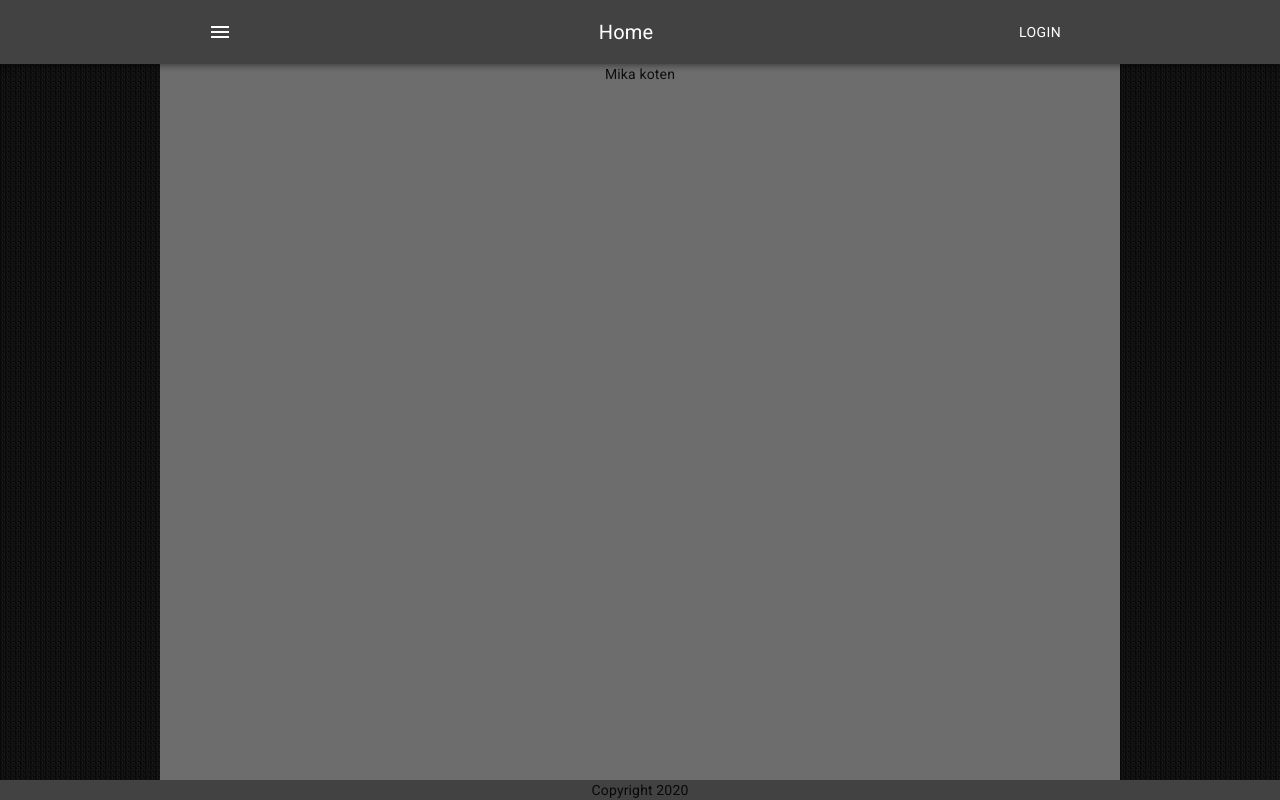
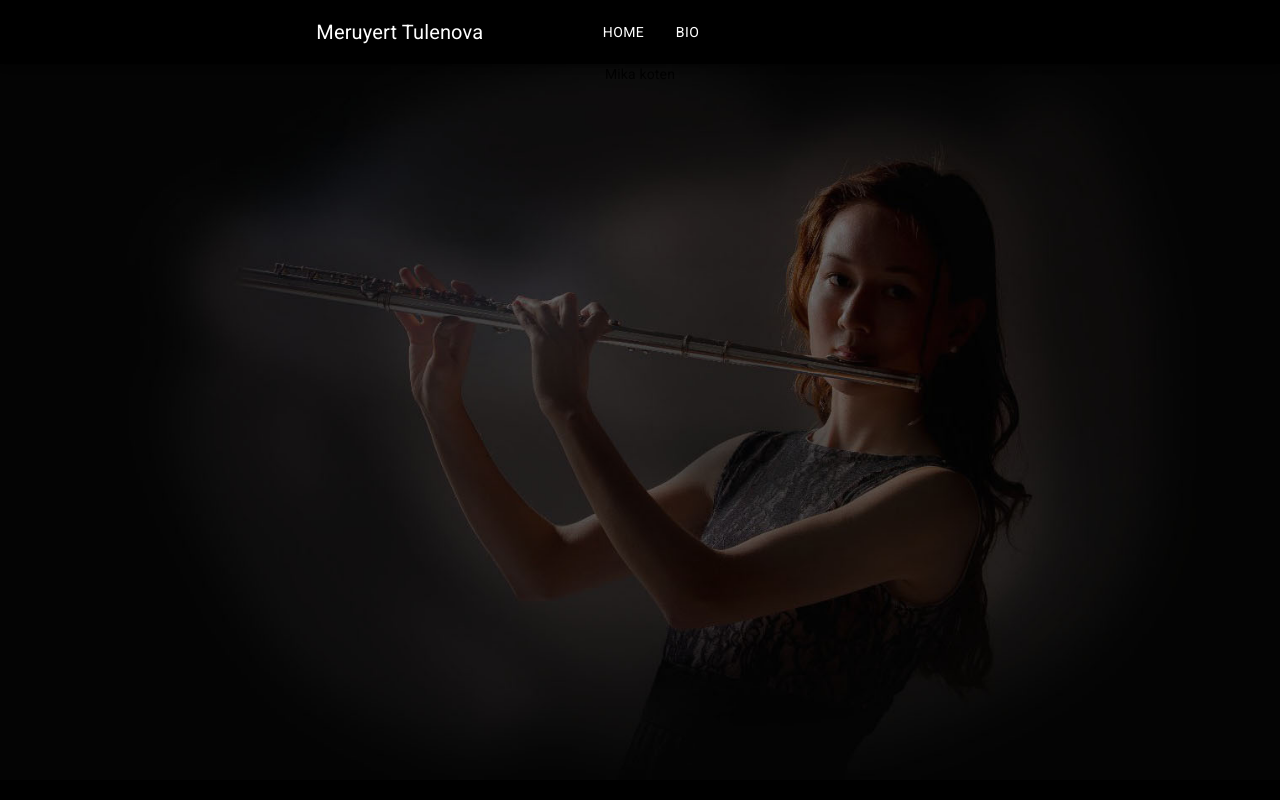
Before and after one commit to merey90/tulenova, a React (Create React App) app: page / in a window 1280 px wide. Built offline with nearby package versions, Linux system fonts and the light colour scheme.

Commit message:
basic navigation and design

```diff
--- a/src/App.tsx
+++ b/src/App.tsx
@@ -2,16 +2,21 @@ import React from 'react';
 import './App.scss';
 import Header from './components/header/header';
 import Footer from './components/footer/footer';
-import Container from '@material-ui/core/Container';
+import { Route } from 'react-router-dom';
+import Home from './home/home';
+import Bio from './bio/bio';
 
 const App: React.FC = () => {
   return (
     <div className="App">
       <Header />
       <main className="App-main">
-        <Container maxWidth="md" className="App-container">
-          Mika koten
-        </Container>
+        <Route path="/bio">
+          <Bio />
+        </Route>
+        <Route exact path="/">
+          <Home />
+        </Route>
       </main>
       <Footer />
     </div>
--- a/src/assets/styles/_variables.scss
+++ b/src/assets/styles/_variables.scss
@@ -1,4 +1,4 @@
-$primary-color: #424242;
+$primary-color: #000; //424242
 $primary-color-dark: #1b1b1b;
 $primary-color-light: #6d6d6d;
 $secondary-color: #ffab91;
--- /dev/null
+++ b/src/bio/bio.tsx
@@ -0,0 +1,10 @@
+import * as React from 'react';
+import Container from '@material-ui/core/Container';
+
+export const Bio: React.FC = () => (
+  <Container maxWidth="md" className="Bio-container">
+    Mika bio
+  </Container>
+);
+
+export default Bio;
--- a/src/components/footer/footer.tsx
+++ b/src/components/footer/footer.tsx
@@ -7,7 +7,7 @@ import './footer.scss';
 export const Footer: React.FC = () => (
   <footer className="footer">
     <Container>
-      <Typography variant="body2">Copyright 2020</Typography>
+      <Typography variant="body2">© Copyright 2020</Typography>
     </Container>
   </footer>
 );
--- a/src/components/header/header.scss
+++ b/src/components/header/header.scss
@@ -1,5 +1,20 @@
 .header {
+  z-index: 1301 !important;
   &-typo {
     flex-grow: 1;
   }
+  .menu-button {
+    .MuiIconButton-label {
+      .MuiSvgIcon-root {
+        position: absolute;
+      }
+    }
+  }
 }
+
+.sidebar {
+  display: flex;
+  flex-direction: column;
+  width: 100vw;
+  padding-top: 60px;
+}
--- a/src/components/header/header.tsx
+++ b/src/components/header/header.tsx
@@ -1,25 +1,62 @@
 import * as React from 'react';
 import { AppBar, Typography, Toolbar, IconButton } from '@material-ui/core';
-import Button from '@material-ui/core/Button';
 import MenuIcon from '@material-ui/icons/Menu';
+import CloseIcon from '@material-ui/icons/Close';
+
+import Container from '@material-ui/core/Container';
+import SwipeableDrawer from '@material-ui/core/SwipeableDrawer';
+import Hidden from '@material-ui/core/Hidden';
 
 import './header.scss';
-import Container from '@material-ui/core/Container';
 
-export const Header: React.FC = () => (
+import Navigation from './navigation';
+import Zoom from '@material-ui/core/Zoom';
+
+export const Header: React.FC = () => {
+  const [isDrawerOpen, setDrawerState] = React.useState(false);
+  const closeDrawer = () => setDrawerState(false);
+  const triggerDrawer = () => setDrawerState(!isDrawerOpen);
+  return (
+    <>
       <AppBar position="static" className="header">
         <Container maxWidth="md">
           <Toolbar>
-        <IconButton edge="start" color="inherit" aria-label="menu">
+            <Hidden smUp>
+              <IconButton
+                edge="start"
+                color="inherit"
+                aria-label="menu"
+                onClick={triggerDrawer}
+                className="menu-button"
+              >
+                <Zoom in={!isDrawerOpen}>
                   <MenuIcon />
+                </Zoom>
+                <Zoom in={isDrawerOpen}>
+                  <CloseIcon />
+                </Zoom>
               </IconButton>
+            </Hidden>
             <Typography variant="h6" className="header-typo">
-          Home
+              Meruyert Tulenova
             </Typography>
-        <Button color="inherit">Login</Button>
+            <Hidden xsDown>
+              <Navigation handleClose={closeDrawer} />
+            </Hidden>
           </Toolbar>
         </Container>
       </AppBar>
+      <SwipeableDrawer
+        open={isDrawerOpen}
+        onClose={closeDrawer}
+        onOpen={() => {}}
+      >
+        <div className="sidebar">
+          <Navigation handleClose={closeDrawer} />
+        </div>
+      </SwipeableDrawer>
+    </>
   );
+};
 
 export default Header;
--- /dev/null
+++ b/src/components/header/navigation.tsx
@@ -0,0 +1,38 @@
+import * as React from 'react';
+import Button from '@material-ui/core/Button';
+import { Link } from 'react-router-dom';
+
+export interface INavigation {
+  handleClose: () => void;
+}
+
+export const Navigation: React.FC<INavigation> = ({ handleClose }) => (
+  <>
+    <Button color="inherit" to="/" component={Link} onClick={handleClose}>
+      Home
+    </Button>
+    <Button color="inherit" to="/bio" component={Link} onClick={handleClose}>
+      Bio
+    </Button>
+    <Button
+      color="inherit"
+      to="/"
+      disabled
+      component={Link}
+      title="Under construction"
+    >
+      Downloads
+    </Button>
+    <Button color="inherit" to="/" disabled component={Link}>
+      Calendar
+    </Button>
+    <Button color="inherit" to="/" disabled component={Link}>
+      Gallery
+    </Button>
+    <Button color="inherit" to="/" disabled component={Link}>
+      Contact
+    </Button>
+  </>
+);
+
+export default Navigation;
--- /dev/null
+++ b/src/home/home.scss
@@ -0,0 +1,8 @@
+.home-container {
+  background-image: url('/background.jpg');
+  background-repeat: no-repeat;
+  background-color: black;
+  background-size: cover;
+  background-position-x: 55%;
+  flex-grow: 1;
+}
--- a/src/home/home.tsx
+++ b/src/home/home.tsx
@@ -1,9 +1,9 @@
 import * as React from 'react';
 
+import './home.scss';
+
 export const Home: React.FC = () => (
-    <div>
-        Mika koten Home
-    </div>
+  <div className="home-container">Mika koten</div>
 );
 
 export default Home;
--- a/src/index.tsx
+++ b/src/index.tsx
@@ -1,10 +1,12 @@
 import React from 'react';
 import ReactDOM from 'react-dom';
+import { BrowserRouter } from 'react-router-dom';
+
 import './index.scss';
+
 import App from './App';
 import * as serviceWorker from './serviceWorker';
 import CssBaseline from '@material-ui/core/CssBaseline';
-
 import {
   createMuiTheme,
   responsiveFontSizes,
@@ -15,7 +17,7 @@ let theme = createMuiTheme({
   palette: {
     primary: {
       light: '#6d6d6d',
-      main: '#424242',
+      main: '#000',
       dark: '#1b1b1b',
       contrastText: '#fff',
     },
@@ -33,7 +35,9 @@ theme = responsiveFontSizes(theme);
 ReactDOM.render(
   <ThemeProvider theme={theme}>
     <CssBaseline />
-    <App />
+    <BrowserRouter>
+      <App />
+    </BrowserRouter>
   </ThemeProvider>,
   document.getElementById('root')
 );
```
Also changed, not shown: package.json (+9 -8 lines), public/background.jpg (added), public/manifest.json, 1 other file (tests, documents, lock files or other folders). Lines whose indentation alone changed are shown as unchanged.
